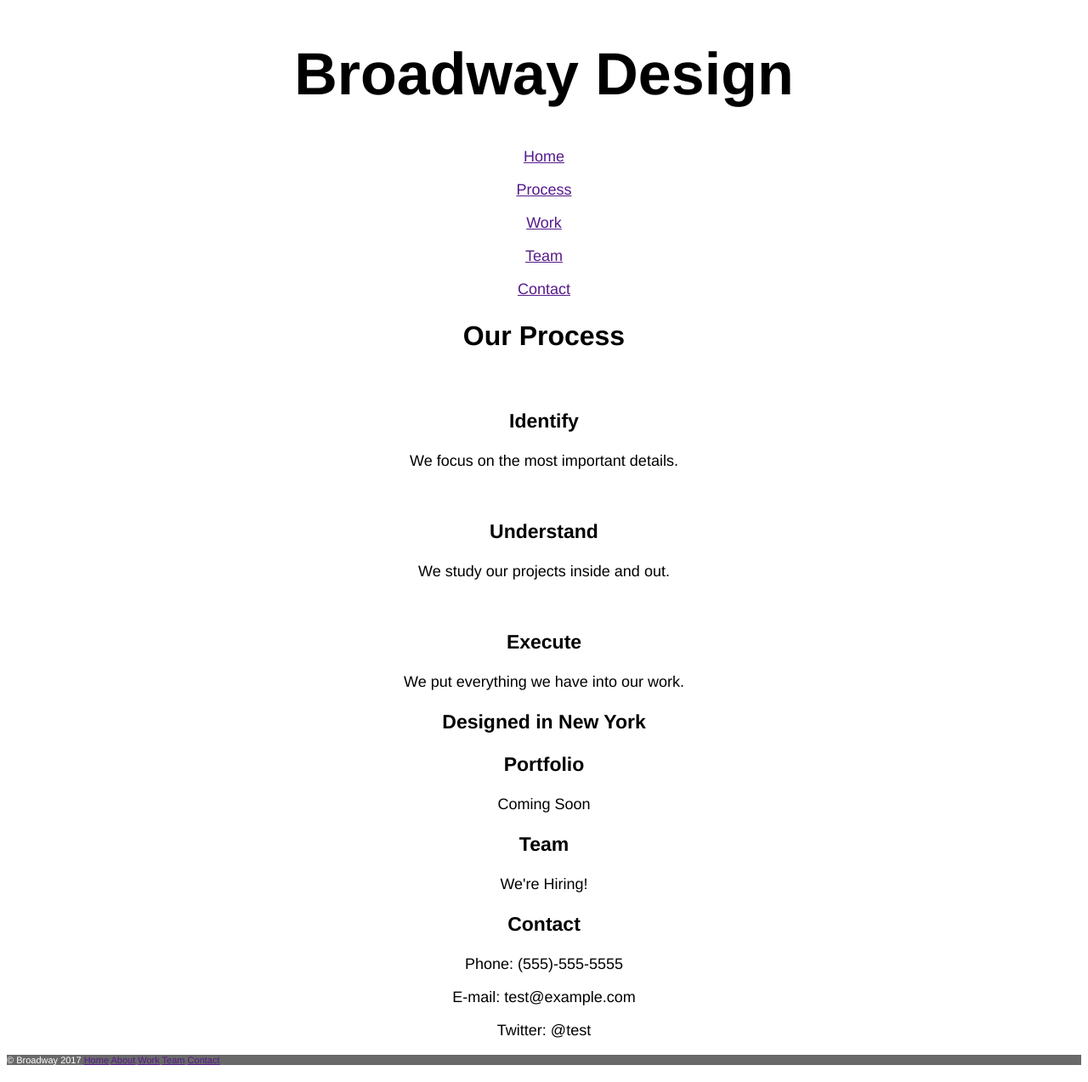
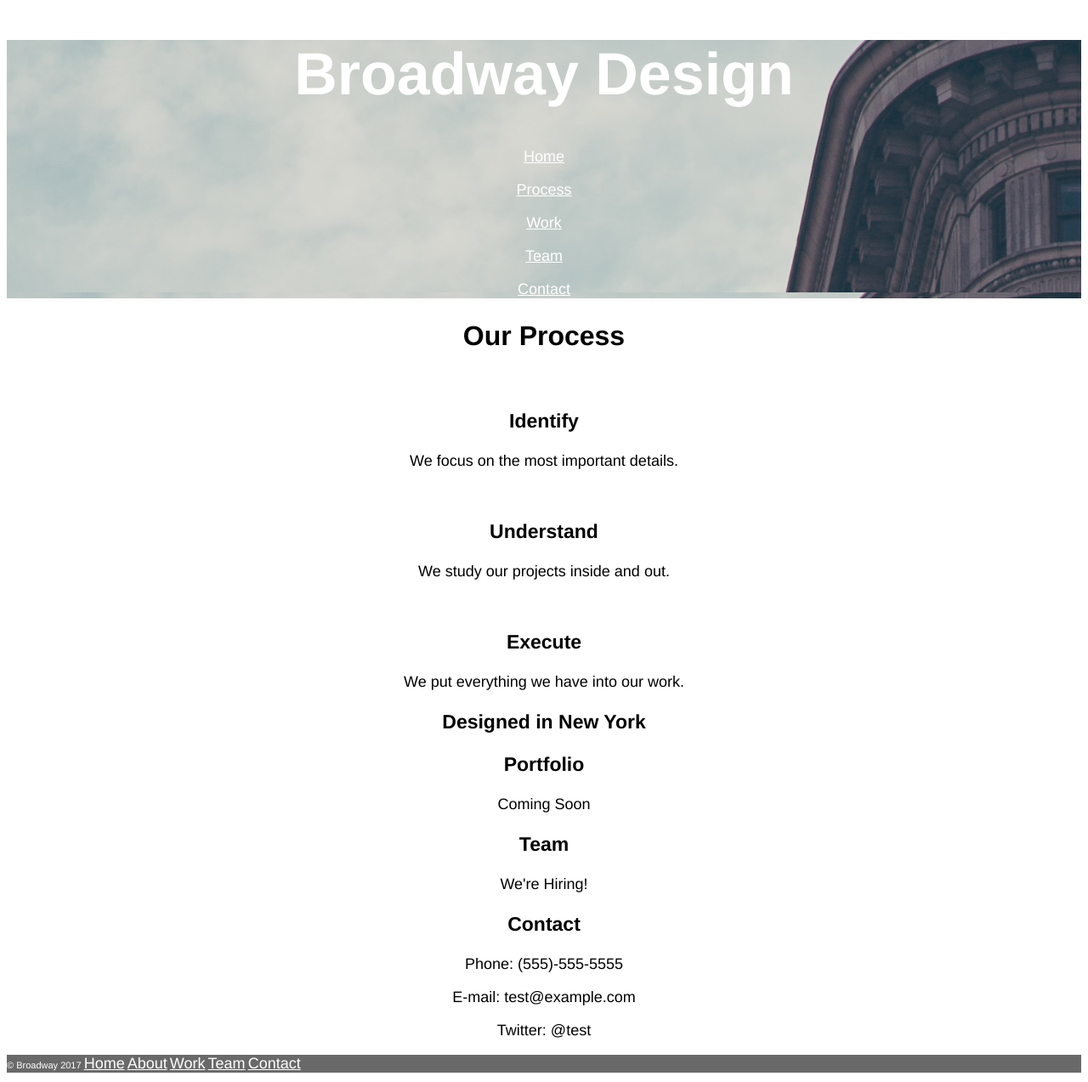
Before and after one commit to amduren/Broadway, a plain HTML site: page index.html in a window 1280 px wide. Shown: the whole page at 85% size. Drawn offline with Linux system fonts and the light colour scheme.

Commit message:
Add styles for header and links

```diff
--- a/index.html
+++ b/index.html
@@ -5,14 +5,17 @@
     <link href="./resources/css/style.css" type="text/css" rel="stylesheet">
   </head>
   <body>
-    <h1>Broadway Design</h1>
-    <nav>
-      <p><a href>Home</a></p>
-      <p><a href>Process</a></p>
-      <p><a href>Work</a></p>
-      <p><a href>Team</a></p>
-      <p><a href>Contact</a></p>
-    </nav>
+    <!-- header section -->
+    <div class="header">
+      <h1>Broadway Design</h1>
+      <nav>
+        <p><a class="btn-nav" href="#">Home</a></p>
+        <p><a class="btn-nav" href="#process">Process</a></p>
+        <p><a class="btn-nav" href="#work">Work</a></p>
+        <p><a class="btn-nav" href="#team">Team</a></p>
+        <p><a class="btn-nav" href="#contact">Contact</a></p>
+      </nav>
+    </div>
     <h2>Our Process</h2>
     <img>
     <h3>Identify</h3>
@@ -35,11 +38,11 @@
     <!-- footer section -->
     <div class="footer">
       <p>© Broadway 2017
-        <a href>Home</a>
-        <a href>About</a>
-        <a href>Work</a>
-        <a href>Team</a>
-        <a href>Contact</a>
+        <a class="btn-nav" href="#">Home</a>
+        <a class="btn-nav" href="#about">About</a>
+        <a class="btn-nav" href="#work">Work</a>
+        <a class="btn-nav" href="#team">Team</a>
+        <a class="btn-nav" href="#contact">Contact</a>
       </p>
     </div>
   </body>
--- a/resources/css/style.css
+++ b/resources/css/style.css
@@ -19,12 +19,24 @@ p {
   font-size: 18px;
 }
 
+.header {
+  background-image: url("./background-images/the-flatiron-building.png");
+}
+
 .footer {
   background-color: dimgray;
   text-align: left;
+}
+
+.header, .footer {
   color: white;
 }
 
 .footer p {
   font-size: 11px;
 }
+
+.btn-nav {
+  color: white;
+  font-size: 18px;
+}
```
Also changed, not shown: resources/css/background-images/the-flatiron-building.png (renamed from resources/images/the-flatiron-building.png).
